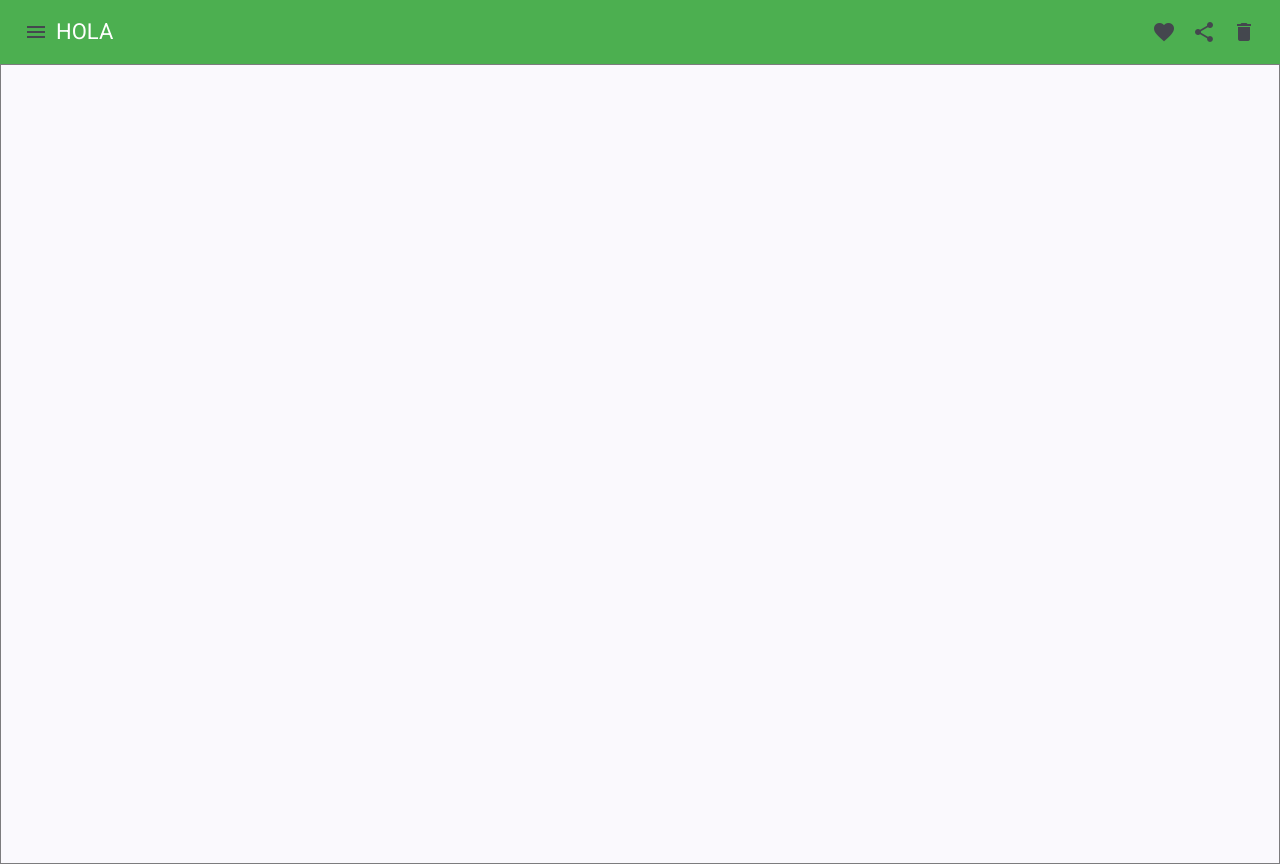
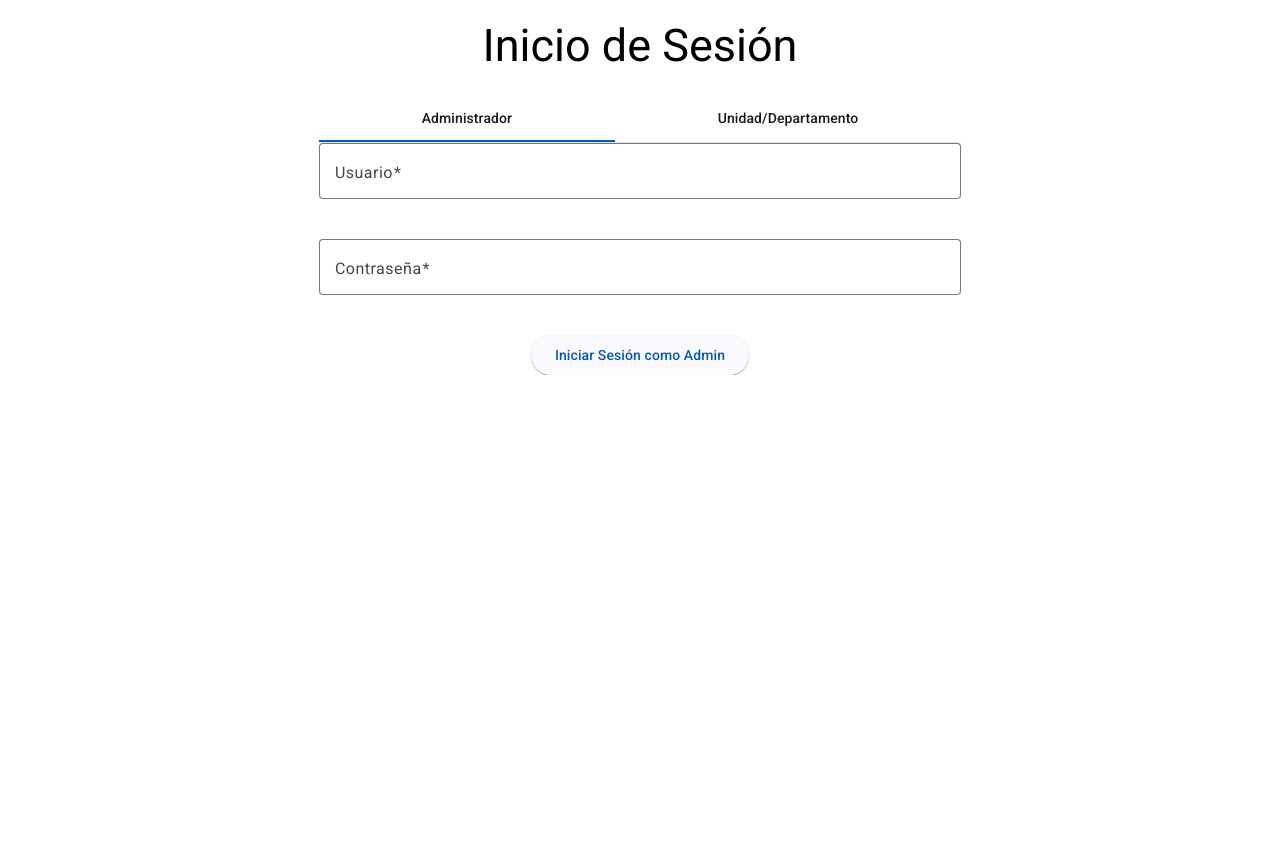
Before and after one commit to yarita27/ssp, an Angular app: page / in a window 1280 px wide. After the commit the page ends 800 px from the top, so only its background shows below. Built offline with nearby package versions, Linux system fonts and the light colour scheme.

Commit message:
feat: Add file upload functionality to dialog-asignaciones component

```diff
--- a/src/app/app.component.html
+++ b/src/app/app.component.html
@@ -1,10 +1,10 @@
+<app-inicio-sesion *ngIf="!isLoggedIn" (loginSuccess)="onLoginSuccess()"></app-inicio-sesion>
+
+<div *ngIf="isLoggedIn">
   <mat-toolbar>
     <button mat-icon-button class="example-icon" aria-label="Example icon-button with menu icon" (click)="drawer.toggle()">
       <mat-icon>menu</mat-icon>
     </button>
-
-  <!-- <img src="ssp/public/favicon.ico" width="50" height="50"/> -->
-
     <span>{{'HOLA'}}</span>
     <span class="example-spacer"></span>
     <button mat-icon-button class="example-icon favorite-icon" aria-label="Example icon-button with heart icon">
@@ -17,10 +17,7 @@
       <mat-icon>delete</mat-icon>
     </button>
   </mat-toolbar>
-
-
   <mat-drawer-container class="example-container" autosize>
-  <!--Esta parte de aqui es la lista de rutas -->
     <mat-drawer #drawer class="example-sidenav" mode="side">
       <mat-nav-list>
         <mat-list-item>
@@ -41,7 +38,6 @@
             <span>Indicadores</span>
           </button>
         </mat-list-item>
-
         <mat-list-item>
           <button mat-icon-button routerLink="/unidades">
             <mat-icon>business</mat-icon>
@@ -78,15 +74,11 @@
           <p>Contenido de la barra lateral</p>
         </div>
       }
-
     </mat-drawer>
-
-  <div class="example-sidenav-content" >
+    <div class="example-sidenav-content">
       <div style="width: 100%; height: 100%;">
-      <router-outlet />
-
+        <router-outlet></router-outlet>
       </div>
-
     </div>
-
   </mat-drawer-container>
+</div>
--- a/src/app/app.component.ts
+++ b/src/app/app.component.ts
@@ -9,6 +9,8 @@ import { CriterioComponent } from './criterio/criterio.component';
 import { RouterModule } from '@angular/router';
 import { MatCardModule } from '@angular/material/card';
 import { RestService } from './rest.service';
+import { CommonModule } from '@angular/common';
+import { InicioSesionComponent } from './inicio-sesion/inicio-sesion.component';
 
 @Component({
   selector: 'app-root',
@@ -22,7 +24,9 @@ import { RestService } from './rest.service';
               MatListModule,
               RouterModule,
               MatCardModule,
-
+              CommonModule,
+              InicioSesionComponent,
+              CriterioComponent
     ],
   templateUrl: './app.component.html',
   styleUrl: './app.component.css'
@@ -31,4 +35,9 @@ export class AppComponent {
   title = 'ssp';
   showFiller = false;
   pageTitle!: String;
+  isLoggedIn = false;
+
+  onLoginSuccess() {
+    this.isLoggedIn = true;
   }
+}
--- a/src/app/dialog-asignaciones/dialog-asignaciones.component.html
+++ b/src/app/dialog-asignaciones/dialog-asignaciones.component.html
@@ -29,6 +29,7 @@
         <input matInput readonly name="doc_respuesta" [(ngModel)]="data.asignacion.doc_respuesta">
         <button mat-button type="button" (click)="fileInput.click()">Subir Archivo</button>
         <input type="file" #fileInput style="display: none;" (change)="onFileSelected($event)">
+        <button mat-button type="button" If="data.asignacion.doc_respuesta" (click)="downloadFile()">Descargar Archivo</button>
     </mat-form-field>
 
     <mat-form-field appearance="outline" style="width: 100%;">
--- a/src/app/dialog-asignaciones/dialog-asignaciones.component.ts
+++ b/src/app/dialog-asignaciones/dialog-asignaciones.component.ts
@@ -14,6 +14,8 @@ import { Criterio } from '../criterio/criterio.component';
 import { MatListModule } from '@angular/material/list';
 import { MatIconModule } from '@angular/material/icon';
 import { Asignacion } from '../dialog-matriz/dialog-matriz.component';
+import { buffer } from 'stream/consumers';
+import { stringify } from 'querystring';
 
 
 @Component({
@@ -73,6 +75,22 @@ export class DialogAsignacionesComponent implements OnInit {
     if (input.files && input.files.length > 0) {
       const file = input.files[0];
       this.data.asignacion.doc_respuesta = file.name;
+      this.data.asignacion.fecha_respuesta = new Date().toISOString();
+      console.log(this.data.asignacion.fecha_respuesta);
+    }
+
+  }
+
+  downloadFile() {
+    const fileName = this.data.asignacion.doc_respuesta;
+    if (fileName) {
+      // Lógica para descargar el archivo
+      // Por ejemplo, si el archivo está almacenado en una URL:
+      const url = `path/to/your/files/${fileName}`;
+      const link = document.createElement('a');
+      link.href = url;
+      link.download = fileName;
+      link.click();
     }
   }
 
@@ -116,6 +134,8 @@ export class DialogAsignacionesComponent implements OnInit {
 
     if(value.doc_respuesta != null){
       asignacion.doc_respuesta = value.doc_respuesta;
+      const buffer: any = new Date().toISOString();
+      asignacion.fecha_respuesta = buffer as Date;
     }
 
     this.editarAsignacion(asignacion);
--- /dev/null
+++ b/src/app/inicio-sesion/inicio-sesion.component.css
@@ -0,0 +1,15 @@
+.login-container {
+    max-width:fit-content;
+    margin: 0 auto;
+    padding: 20px;
+    text-align: center;
+  }
+
+  .login-form {
+    margin-top: 20px;
+  }
+
+  mat-form-field {
+    width:100%;
+    margin-bottom: 20px;
+  }
--- /dev/null
+++ b/src/app/inicio-sesion/inicio-sesion.component.html
@@ -0,0 +1,34 @@
+<div class="login-container">
+    <h2>Inicio de Sesión</h2>
+    <div class="login-form">
+      <mat-tab-group>
+        <mat-tab label="Administrador">
+          <form (ngSubmit)="onSubmitAdmin()">
+            <mat-form-field appearance="outline">
+              <mat-label>Usuario</mat-label>
+              <input matInput [(ngModel)]="adminCredentials.username" name="adminUsername" required>
+            </mat-form-field>
+            <mat-form-field appearance="outline">
+              <mat-label>Contraseña</mat-label>
+              <input matInput [(ngModel)]="adminCredentials.password" name="adminPassword" type="password" required>
+            </mat-form-field>
+            <button mat-raised-button color="primary" type="submit">Iniciar Sesión como Admin</button>
+          </form>
+        </mat-tab>
+        <mat-tab label="Unidad/Departamento">
+          <form (ngSubmit)="onSubmitUnidad()">
+            <mat-form-field appearance="outline">
+              <mat-label>Usuario</mat-label>
+              <input matInput [(ngModel)]="unidadCredentials.username" name="unidadUsername" required>
+            </mat-form-field>
+            <mat-form-field appearance="outline">
+              <mat-label>Contraseña</mat-label>
+              <input matInput [(ngModel)]="unidadCredentials.password" name="unidadPassword" type="password" required>
+            </mat-form-field>
+            <button mat-raised-button color="primary" type="submit">Iniciar Sesión como Unidad/Departamento</button>
+          </form>
+        </mat-tab>
+      </mat-tab-group>
+    </div>
+
+  </div>
--- /dev/null
+++ b/src/app/inicio-sesion/inicio-sesion.component.ts
@@ -0,0 +1,52 @@
+import { Component, EventEmitter, Output } from '@angular/core';
+import { MatTabsModule } from '@angular/material/tabs';
+import { MatFormFieldModule } from '@angular/material/form-field';
+import { MatInputModule } from '@angular/material/input';
+import { MatButtonModule } from '@angular/material/button';
+import { FormsModule } from '@angular/forms';
+import { Router } from '@angular/router';
+import { on } from 'events';
+
+
+@Component({
+  selector: 'app-inicio-sesion',
+  standalone:true,
+  imports:[
+    MatButtonModule,
+    MatFormFieldModule,
+    MatTabsModule,
+    MatInputModule,
+    FormsModule
+  ],
+  templateUrl: './inicio-sesion.component.html',
+  styleUrls: ['./inicio-sesion.component.css']
+})
+export class InicioSesionComponent {
+  adminCredentials = { username: '', password: '' };
+  unidadCredentials = { username: '', password: '' };
+  constructor(private router: Router) {}
+
+  @Output() loginSuccess = new EventEmitter<void>();
+
+  onLogin() {
+    // Lógica de inicio de sesión
+    this.loginSuccess.emit();
+  }
+
+  onSubmitAdmin() {
+    // Lógica para iniciar sesión como administrador
+    console.log('Admin Credentials:', this.adminCredentials);
+    // Aquí puedes agregar la lógica para autenticar al administrador
+    this.router.navigate(['/app']);
+    this.onLogin();
+  }
+
+  onSubmitUnidad() {
+    // Lógica para iniciar sesión como Unidad/Departamento
+    console.log('Unidad Credentials:', this.unidadCredentials);
+    // Aquí puedes agregar la lógica para autenticar a la Unidad/Departamento
+    this.router.navigate(['/app']);
+    this.onLogin();
+  }
+
+}
```
Also changed, not shown: src/app/app.module.ts (+13 -32 lines), src/app/auth.guard.ts (added, +25 -0 lines), 1 other file (tests, documents, lock files or other folders). Lines whose indentation alone changed are shown as unchanged.
